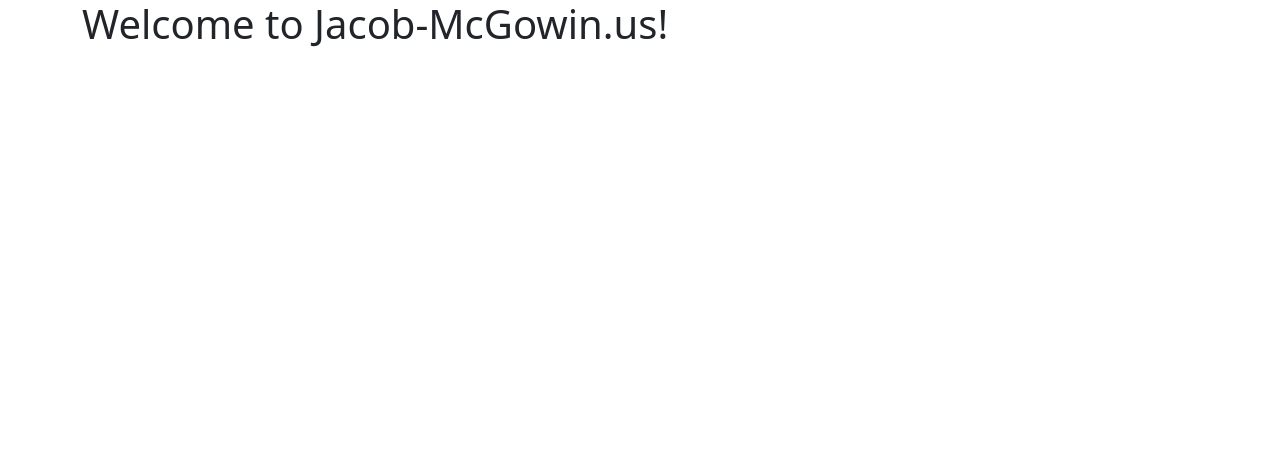
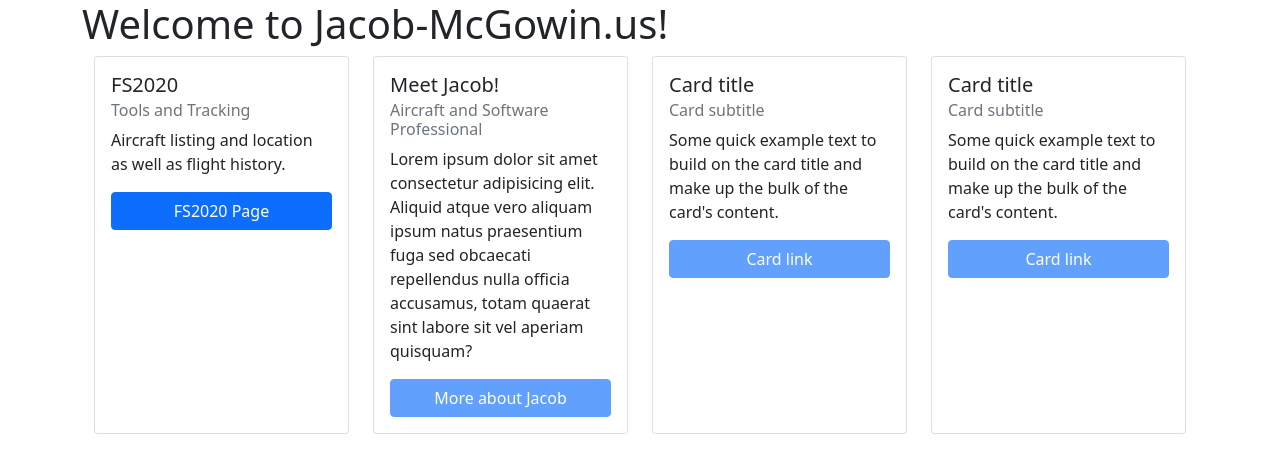
Before and after one commit to bamaham93/FS2020, a Django app: page /home/ in a window 1280 px wide. Shown: the top 473 px of the page. Run offline with Django 4.2, Linux system fonts and the light colour scheme.

Commit message:
Added FS2020/flights endpoint.

```diff
--- a/python_anywhere_website/fs2020/urls.py
+++ b/python_anywhere_website/fs2020/urls.py
@@ -7,4 +7,6 @@ app_name = "fs2020"
 urlpatterns = [
     path('', views.index, name='index'),
     path('index', views.index, name='index'),
+    path('flights', views.flights, name='flights'),
+    path('flights/<str:n_number>', views.flights, name='flights'),
 ]
--- a/python_anywhere_website/templates/core/index.html
+++ b/python_anywhere_website/templates/core/index.html
@@ -2,4 +2,41 @@
 
 {% block section1 %}
     <h1>Welcome to Jacob-McGowin.us!</h1>
+    <div class="container d-flex gap-4">
+        <div class="card" style="width: 18rem;">
+            <div class="card-body">
+            <h5 class="card-title">FS2020</h5>
+            <h6 class="card-subtitle mb-2 text-muted">Tools and Tracking</h6>
+            <p class="card-text">Aircraft listing and location as well as flight history.</p>
+            <a href="{% url 'fs2020:index' %}" class="card-link btn btn-primary">FS2020 Page</a>
+            </div>
+        </div>
+
+        <div class="card" style="width: 18rem;">
+            <div class="card-body">
+              <h5 class="card-title">Meet Jacob!</h5>
+              <h6 class="card-subtitle mb-2 text-muted">Aircraft and Software Professional</h6>
+              <p class="card-text">Lorem ipsum dolor sit amet consectetur adipisicing elit. Aliquid atque vero aliquam ipsum natus praesentium fuga sed obcaecati repellendus nulla officia accusamus, totam quaerat sint labore sit vel aperiam quisquam?</p>
+              <a href="#" class="card-link btn btn-primary disabled">More about Jacob</a>
+            </div>
+        </div>
+
+        <div class="card" style="width: 18rem;">
+            <div class="card-body">
+              <h5 class="card-title">Card title</h5>
+              <h6 class="card-subtitle mb-2 text-muted">Card subtitle</h6>
+              <p class="card-text">Some quick example text to build on the card title and make up the bulk of the card's content.</p>
+              <a href="#" class="card-link btn btn-primary disabled">Card link</a>
+            </div>
+        </div>
+
+        <div class="card" style="width: 18rem;">
+            <div class="card-body">
+              <h5 class="card-title">Card title</h5>
+              <h6 class="card-subtitle mb-2 text-muted">Card subtitle</h6>
+              <p class="card-text">Some quick example text to build on the card title and make up the bulk of the card's content.</p>
+              <a href="#" class="card-link btn btn-primary disabled">Card link</a>
+            </div>
+        </div>
+    </div>
 {% endblock %}
--- a/python_anywhere_website/templates/fs2020/index.html
+++ b/python_anywhere_website/templates/fs2020/index.html
@@ -21,7 +21,7 @@
                 <div class="d-flex flex-column gap-2 border">
                     <a href="http://www.skyvector.com/airport/{{plane.icao_location}}" class="btn btn-primary">Chart</a>
                     <a href="http://airnav.com/airport/{{plane.icao_location}}" class=" btn btn-primary">Chart Supplement</a>
-                    <a href="#" class="btn btn-primary disabled">Flight History</a>
+                    <a href="{% url 'fs2020:flights' %}" class="btn btn-primary">Flight History</a>
                 </div>
                 </div>
             </div>
```
Also changed, not shown: python_anywhere_website/fs2020/views.py (+9 -1 lines), python_anywhere_website/templates/fs2020/flights.html (added, +10 -0 lines), python_anywhere_website/db.sqlite3.
